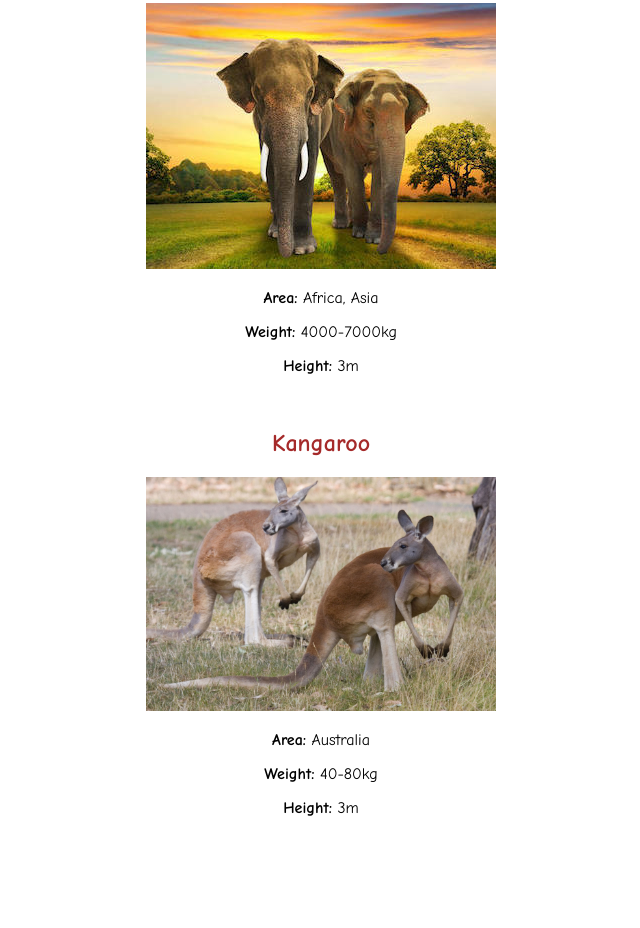
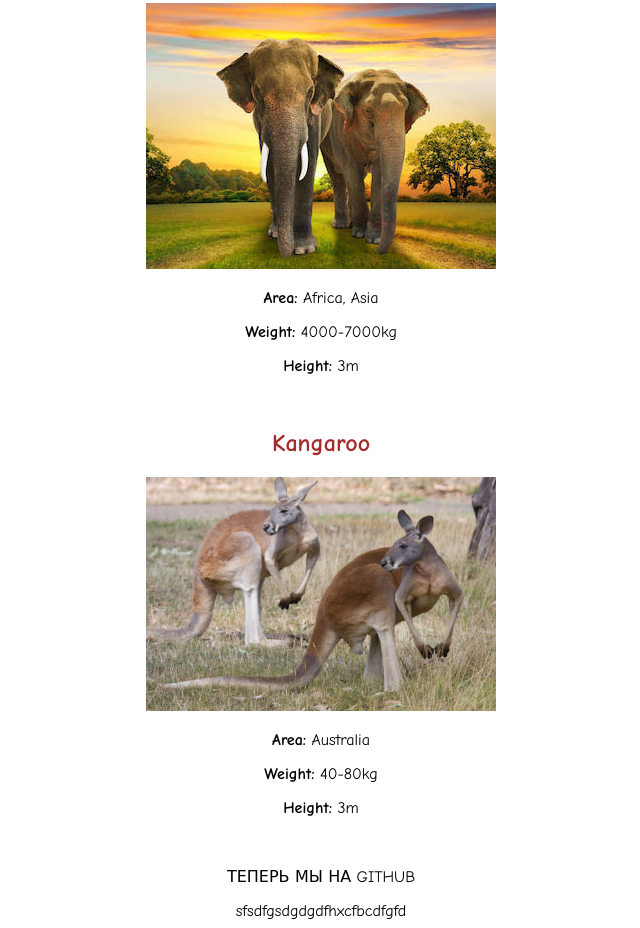
Before and after one commit to Un4ro/wild_animals, a plain HTML site: page index.html in a window 1280 px wide. Shown: the part 796-1724 px from the top of the page, without its empty margins (319-959 px from the left). Before the commit the page ends 1655 px from the top, so only its background shows below. Drawn offline with Linux system fonts and the light colour scheme.

```diff
--- a/index.html
+++ b/index.html
@@ -43,5 +43,8 @@
     <p><b>Weight:</b> 40-80kg</p>
     <p><b>Height:</b> 3m</p>
     <br>
+	<p>ТЕПЕРЬ МЫ НА GITHUB</p>
+
+	sfsdfgsdgdgdfhxcfbcdfgfd
   </body>
 </html>
```
